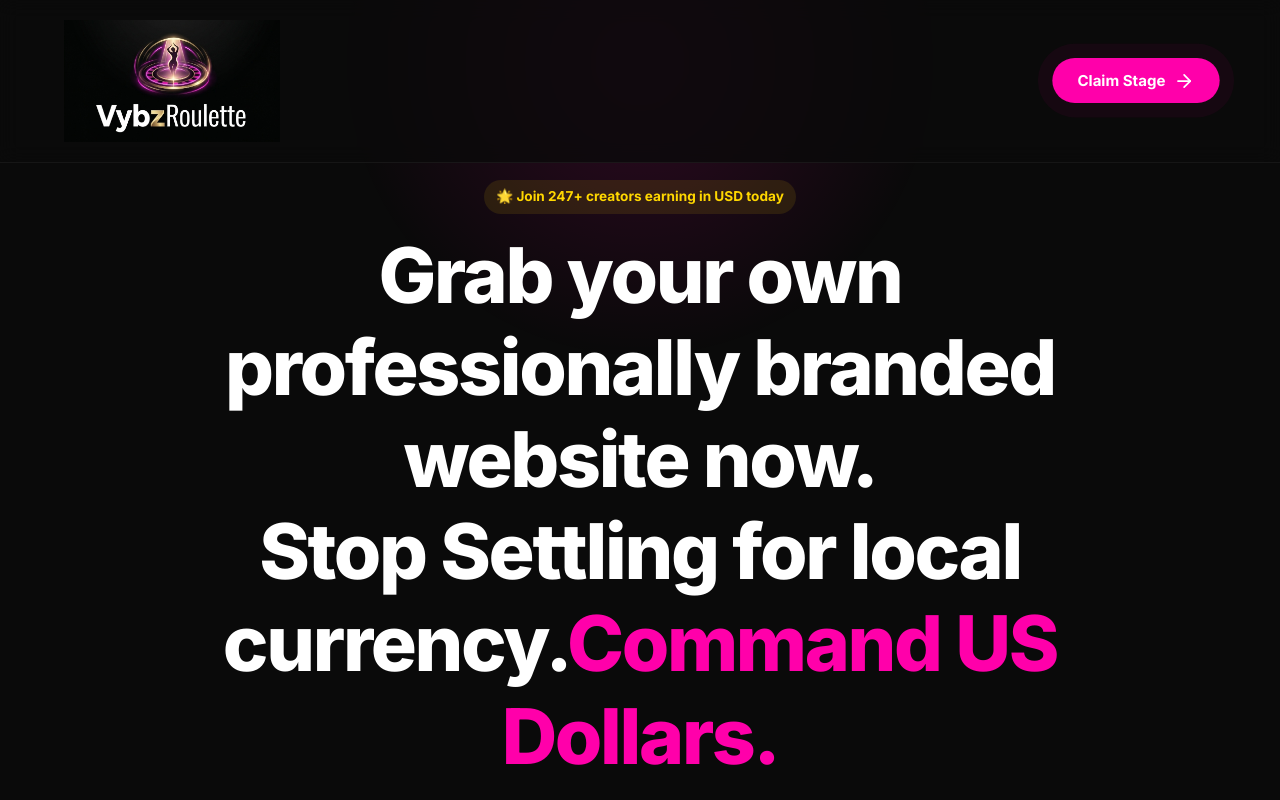
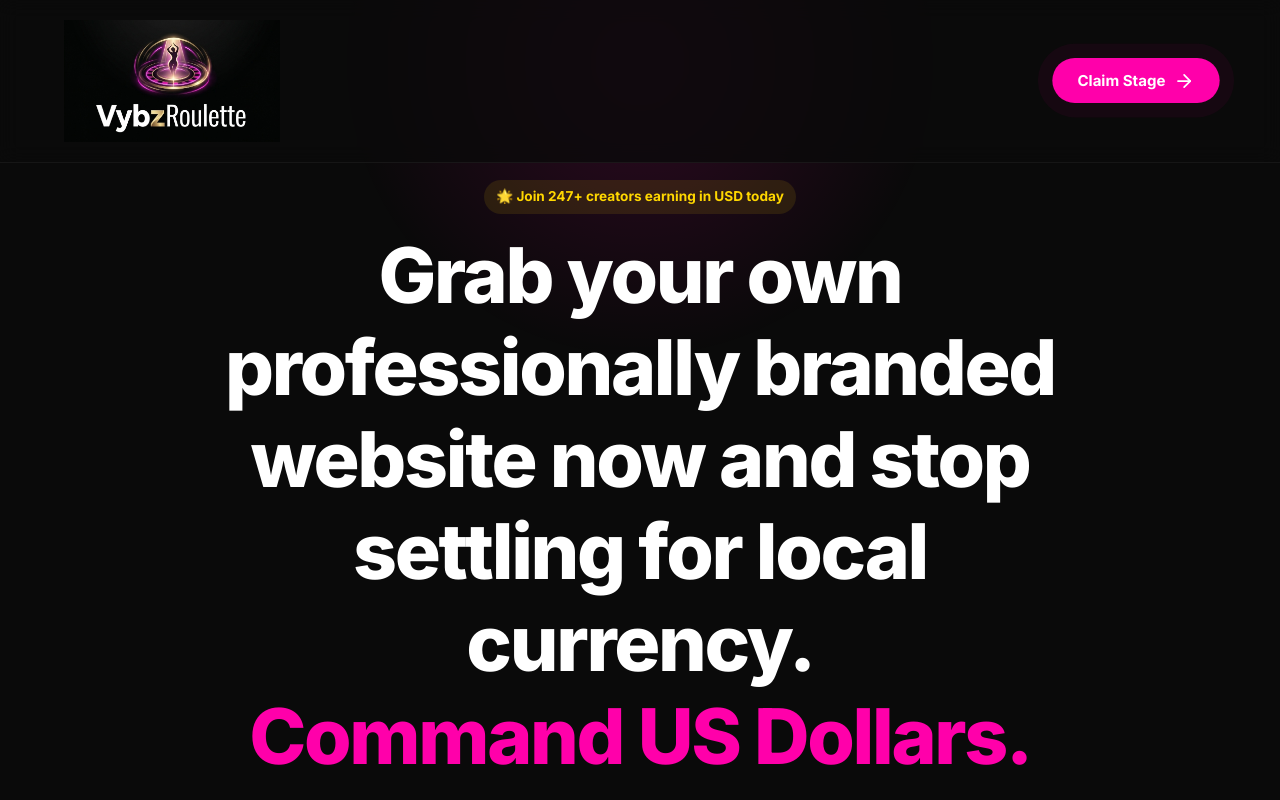
Before and after one commit to redundancybido-beep/vybzroulette, a React (Vite) app: page / in a window 1280 px wide. Shown: the top 800 px of the page. Built offline with nearby package versions, Linux system fonts and the light colour scheme; no server answers.

Commit message:
website cta

```diff
--- a/src/App.jsx
+++ b/src/App.jsx
@@ -31,9 +31,8 @@ const Hero = () => (
       🌟 Join 247+ creators earning in USD today
     </div>
     <h1>
-      Grab your own professionally branded website now.
+      Grab your own professionally branded website now and stop settling for local currency.
       <br />
-      Stop Settling for local currency.
       <span className="text-magenta">Command US Dollars.</span>
     </h1>
     <p>
```
